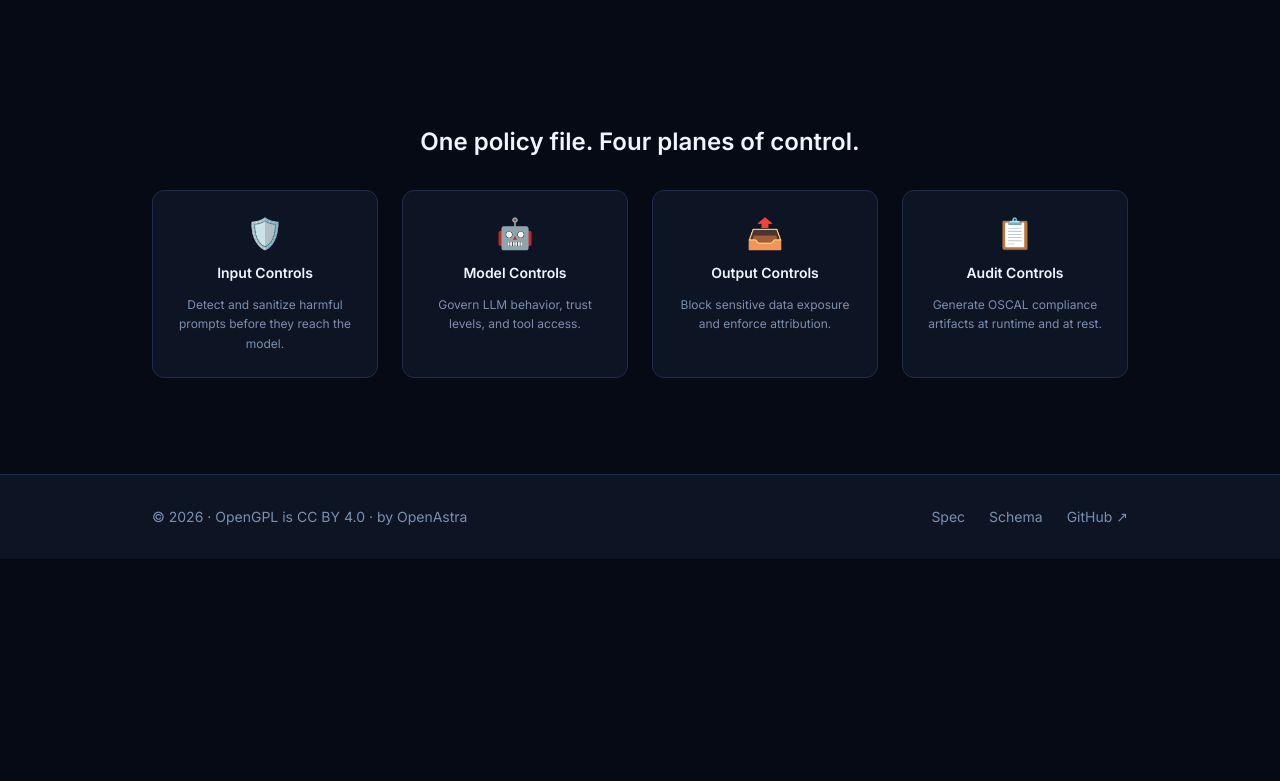
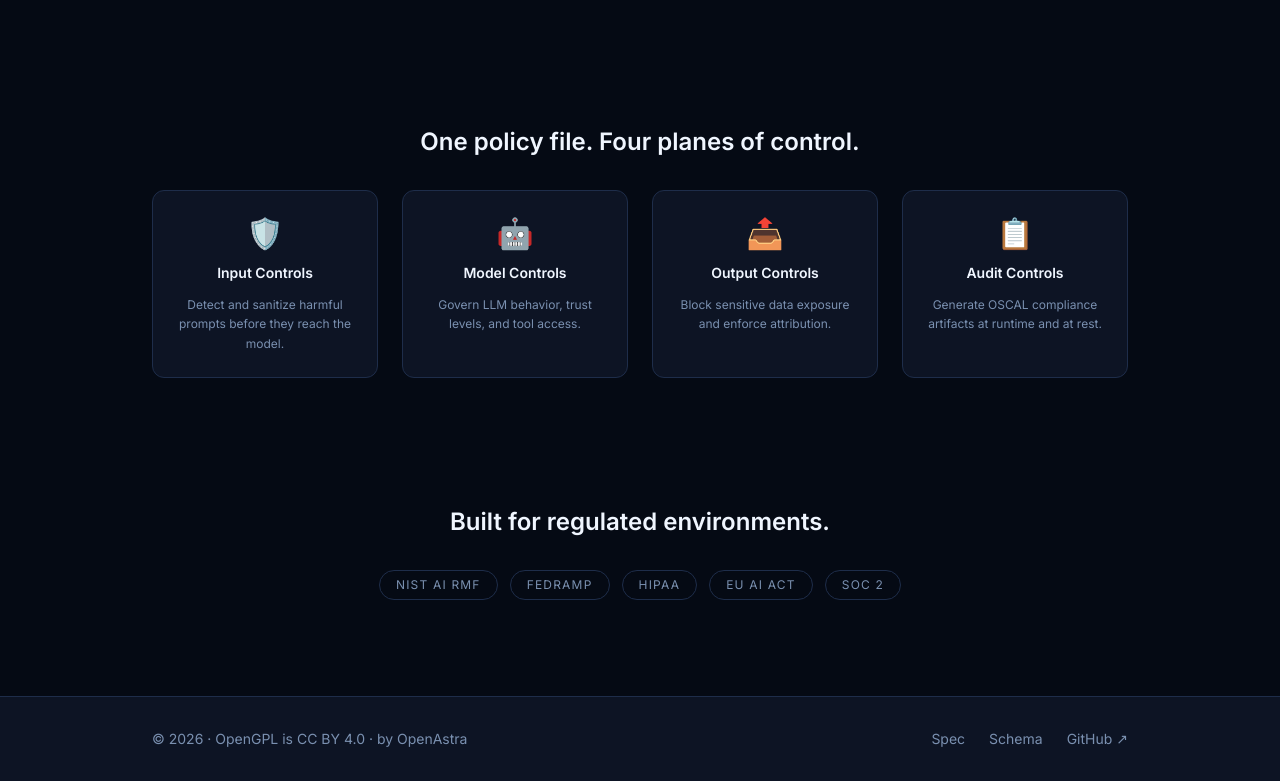
Before and after one commit to sadayamuthu/opengpl.org, a React (Vite) app: page / in a window 1280 px wide. Shown: the part 1210-1991 px from the top of the page. Before the commit the page ends 1769 px from the top, so only its background shows below. Built offline with nearby package versions, Linux system fonts and the light colour scheme.

Commit message:
feat: add Compliance Coverage section

```diff
--- a/src/pages/Home.jsx
+++ b/src/pages/Home.jsx
@@ -91,6 +91,23 @@ export default function Home() {
         </div>
       </section>
 
+      {/* Compliance Coverage */}
+      <section className="flex flex-col items-center gap-8">
+        <h2 className="text-2xl font-semibold text-text-primary text-center">
+          Built for regulated environments.
+        </h2>
+        <div className="flex flex-wrap justify-center gap-3">
+          {['NIST AI RMF', 'FedRAMP', 'HIPAA', 'EU AI Act', 'SOC 2'].map((badge) => (
+            <span
+              key={badge}
+              className="px-4 py-1.5 rounded-full border border-subtle text-text-muted text-xs tracking-widest uppercase"
+            >
+              {badge}
+            </span>
+          ))}
+        </div>
+      </section>
+
     </div>
   )
 }
```
Also changed, not shown: 1 other file (tests, documents, lock files or other folders).
